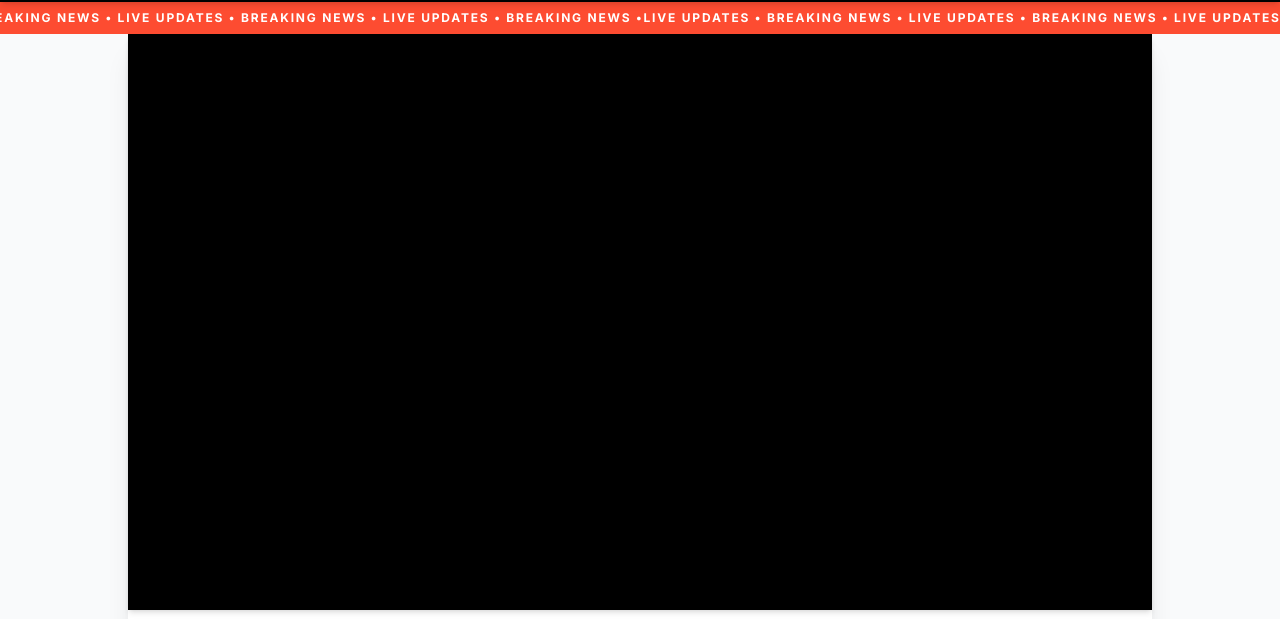
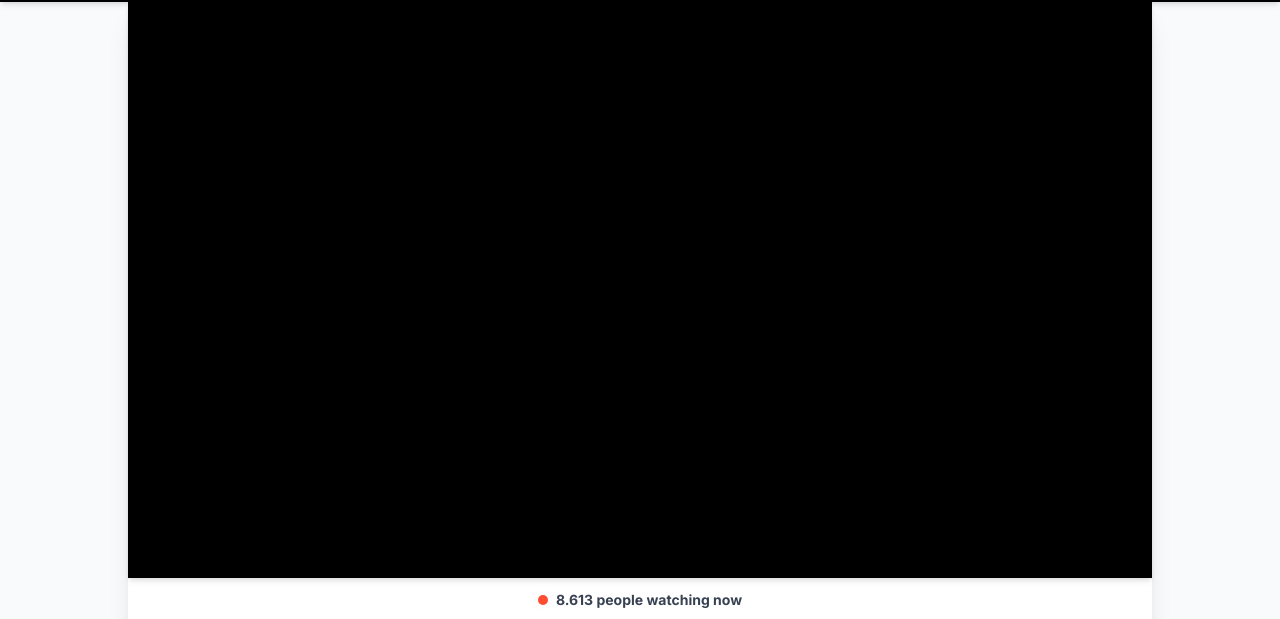
Before and after one commit to licius22-cmd/jelly-new, a website built with Vite: page index.html in a window 1280 px wide. Shown: the part 62-681 px from the top of the page. Built offline with nearby package versions, Linux system fonts and the light colour scheme; files whose address does not match are found by name.

Commit message:
Remove live updates banner from index.html
Removed the live updates banner from the header.

```diff
--- a/index.html
+++ b/index.html
@@ -23,16 +23,7 @@
         </div>
     </header>
 
-    <div class="bg-[#FD4C31] py-2 overflow-hidden w-full relative z-10">
-        <div class="animate-scroll">
-            <span class="text-white font-bold text-xs tracking-[0.15em] uppercase">
-                LIVE UPDATES • BREAKING NEWS • LIVE UPDATES • BREAKING NEWS • LIVE UPDATES • BREAKING NEWS •
-            </span>
-            <span class="text-white font-bold text-xs tracking-[0.15em] uppercase" aria-hidden="true">
-                LIVE UPDATES • BREAKING NEWS • LIVE UPDATES • BREAKING NEWS • LIVE UPDATES • BREAKING NEWS •
-            </span>
-        </div>
-    </div>
+
 
     <main class="w-full max-w-5xl mx-auto bg-white shadow-xl min-h-screen">
 
```
